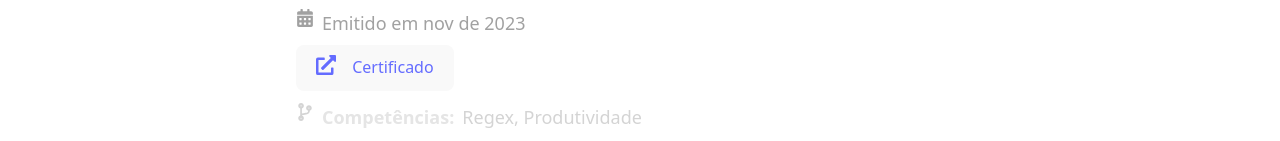
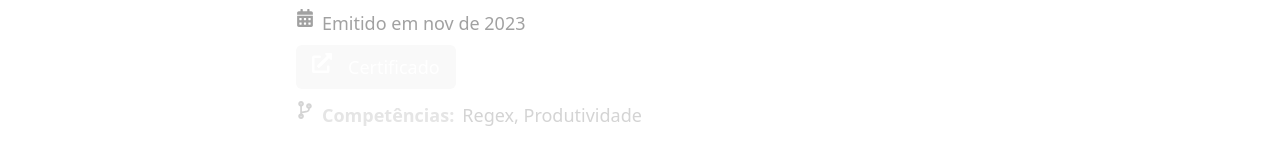
Before and after one commit to lukas-burda/portoliov2, a React (Vite) app: page / in a window 1280 px wide. Shown: the part 2601-2742 px from the top of the page. Built offline with nearby package versions, Linux system fonts and the light colour scheme.

Commit message:
Remoção de css default do template Vite

```diff
--- a/src/index.css
+++ b/src/index.css
@@ -14,47 +14,6 @@
   -moz-osx-font-smoothing: grayscale;
 }
 
-a {
-  font-weight: 500;
-  color: #646cff;
-  text-decoration: inherit;
-}
-a:hover {
-  color: #535bf2;
-}
-
-body {
-  margin: 0;
-  display: flex;
-  place-items: center;
-  min-width: 320px;
-  min-height: 100vh;
-}
-
-h1 {
-  font-size: 3.2em;
-  line-height: 1.1;
-}
-
-button {
-  border-radius: 8px;
-  border: 1px solid transparent;
-  padding: 0.6em 1.2em;
-  font-size: 1em;
-  font-weight: 500;
-  font-family: inherit;
-  background-color: #1a1a1a;
-  cursor: pointer;
-  transition: border-color 0.25s;
-}
-button:hover {
-  border-color: #646cff;
-}
-button:focus,
-button:focus-visible {
-  outline: 4px auto -webkit-focus-ring-color;
-}
-
 @media (prefers-color-scheme: light) {
   :root {
     color: #213547;
```
